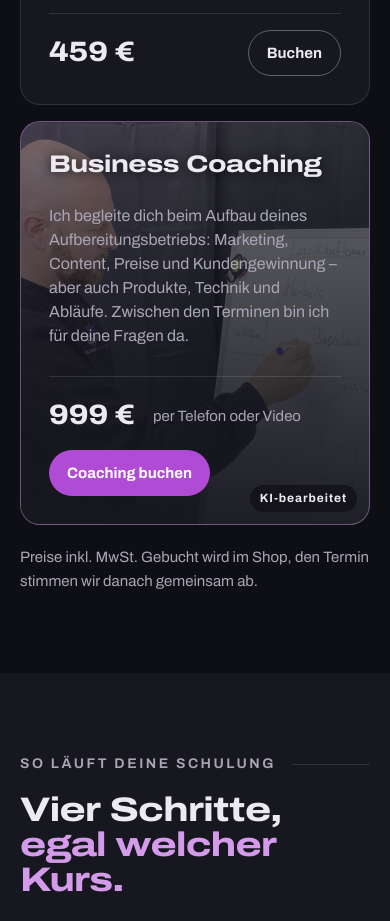
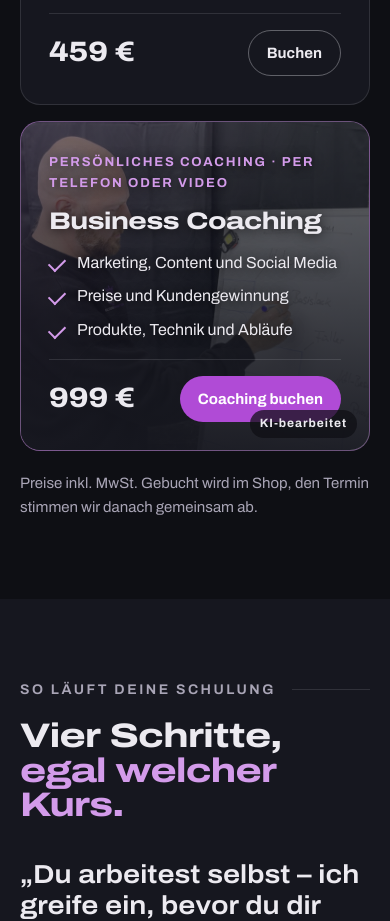
Before and after one commit to sideTwo/glossmaster-entwurf, a plain HTML site: page a-streiflicht/academy/index.html in a window 390 px wide. Shown: the part 5420-6341 px from the top of the page. Drawn offline with Linux system fonts and the light colour scheme.

Commit message:
Hero: Marcello mit Porsche und GlossMaster-Kennzeichen (KI-Bild), Coaching-Karte wie die anderen Karten
Co-Authored-By: Claude Opus 5.5 <noreply@anthropic.com>

```diff
--- a/a-streiflicht/academy/index.html
+++ b/a-streiflicht/academy/index.html
@@ -56,14 +56,9 @@
   .kurs.gross h3 { font-size: clamp(30px, 2.8vw, 44px); }
   .kurse-fuss { margin-top: 20px; font-size: 15px; color: var(--gedimmt); }
 
-  /* Business Coaching: eigene Karte, klar keine Tagesschulung */
-  .coaching { grid-column: span 2; display: grid; grid-template-columns: minmax(0, 1fr); gap: 28px 40px;
+  /* Business Coaching: gleicher Aufbau wie die anderen Karten (Bilal 2026-11-26), nur breiter und farbig abgesetzt */
+  .coaching { grid-column: span 2;
     background: linear-gradient(120deg, rgba(176,75,214,.22), rgba(22,23,31,.6) 55%), var(--flaeche); border-color: rgba(211,155,234,.45); }
-  .coaching .kopfzeile { grid-column: 1 / -1; display: flex; flex-wrap: wrap; gap: 10px 16px; align-items: baseline; justify-content: space-between; }
-  .coaching .art { display: inline-block; font-size: 12px; font-weight: 700; letter-spacing: .14em; text-transform: uppercase; color: var(--grund);
-    background: var(--violett-hell); border-radius: 10px; padding: 6px 12px; }
-  .coaching p.kurz { color: var(--gedimmt); font-size: 16px; line-height: 1.5; }
-  .coaching .fuss-zeile { grid-column: 1 / -1; }
 
   .ablauf-raster { display: grid; grid-template-columns: 1.2fr 1.8fr; gap: clamp(28px, 5vw, 80px); align-items: start; }
   .ablauf-raster .schritte { grid-template-columns: repeat(2, minmax(0, 1fr)); row-gap: 40px; }
@@ -91,7 +86,6 @@
   @media (max-width: 1080px) {
     .kurse { grid-template-columns: repeat(2, minmax(0, 1fr)); }
     .vorteile { grid-template-columns: repeat(2, minmax(0, 1fr)); }
-    .coaching { grid-template-columns: minmax(0, 1fr); }
   }
   @media (max-width: 860px) {
     .trainer, .ablauf-raster, .faq-raster, .stimmen-raster { grid-template-columns: minmax(0, 1fr); }
@@ -248,13 +242,10 @@
         </article>
         <article class="kurs coaching">
           <img class="kurs-video" src="../../assets/bilder/business-tafel-ki-4x3.jpg" alt="" loading="lazy" style="opacity:.55" /><span class="ki-marke" style="top:auto;bottom:12px">KI-bearbeitet</span>
-          <div class="kopfzeile">
-            <h3>Business Coaching</h3>
-          </div>
-          <div>
-            <p class="kurz">Ich begleite dich beim Aufbau deines Aufbereitungsbetriebs: Marketing, Content, Preise und Kundengewinnung – aber auch Produkte, Technik und Abläufe. Zwischen den Terminen bin ich für deine Fragen da.</p>
-          </div>
-          <div class="fuss-zeile"><span class="preis">999 €</span><span style="color:var(--gedimmt);font-size:15px;margin-right:auto;padding-left:6px">per Telefon oder Video</span><a class="knopf voll" href="https://glossmaster.de/product/autoaufbereitung-business-coaching/">Coaching buchen</a></div>
+          <span class="dauer">Persönliches Coaching · per Telefon oder Video</span>
+          <h3>Business Coaching</h3>
+          <ul class="haken"><li>Marketing, Content und Social Media</li><li>Preise und Kundengewinnung</li><li>Produkte, Technik und Abläufe</li></ul>
+          <div class="fuss-zeile"><span class="preis">999 €</span><a class="knopf voll" href="https://glossmaster.de/product/autoaufbereitung-business-coaching/">Coaching buchen</a></div>
         </article>
       </div>
       <p class="kurse-fuss">Preise inkl. MwSt. Gebucht wird im Shop, den Termin stimmen wir danach gemeinsam ab.</p>
--- a/a-streiflicht/stil.css
+++ b/a-streiflicht/stil.css
@@ -175,6 +175,7 @@ h1 em, h2 em, h3 em { font-style: normal; color: var(--violett-hell); }
 .spielt > .ki-clip { opacity: 1; }
 .nur-bei-video { display: none !important; }
 .spielt .nur-bei-video { display: inline-block !important; }
+.spielt .nur-ohne-video { display: none !important; }
 /* KI-Kennzeichnung am Bild (Entscheidung „Footer-Vermerk sideTwo und KI-Bilder kennzeichnen“) */
 .ki-marke { position: absolute; top: 12px; right: 12px; z-index: 3; padding: 4px 10px; border-radius: 999px; background: rgba(14,15,20,.72); color: var(--text);
   font-size: 12px; font-weight: 700; letter-spacing: .08em; pointer-events: none; }
```
Also changed, not shown: a-streiflicht/index.html (+5 -5 lines), assets/bilder/hero-ki-16x9.jpg (added).
